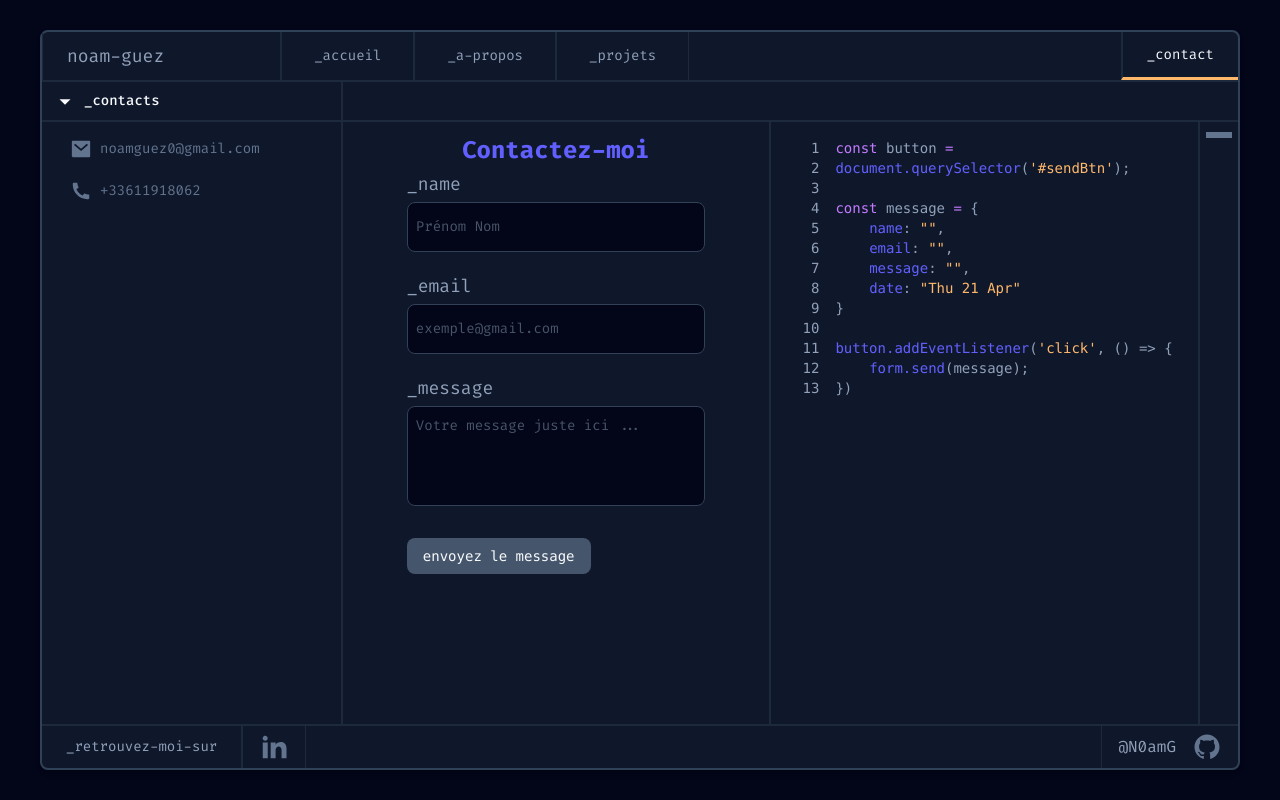
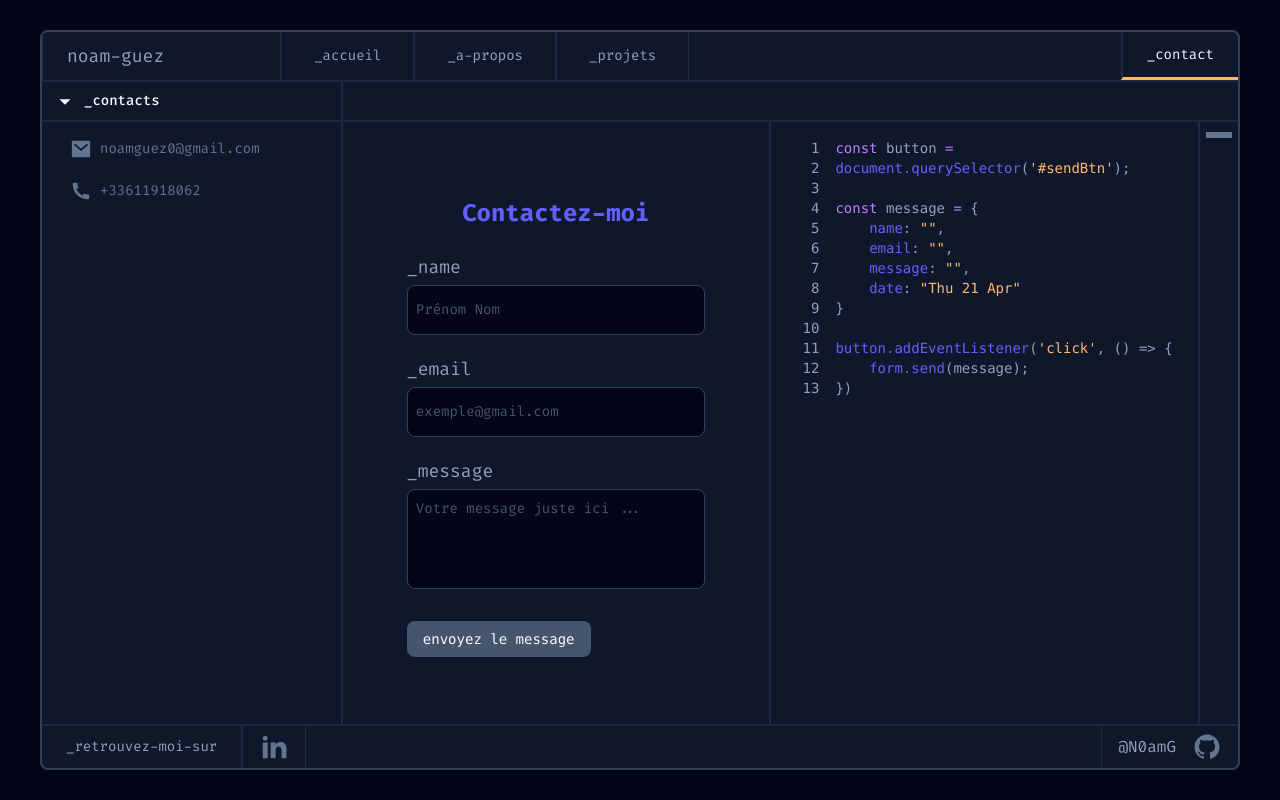
Before and after one commit to N0amG/Portfolio-public, a Next.js app: page /contact in a window 1280 px wide. Built offline with nearby package versions, Linux system fonts and the light colour scheme.

Commit message:
Fix : css in contact page 2

```diff
--- a/src/app/contact/page.jsx
+++ b/src/app/contact/page.jsx
@@ -56,9 +56,7 @@ export default function Contact({ className }) {
 	// Conteneur principal de la page contact
 	return (
 		// Conteneur principal de la colonne gauche et centrale
-		<div
-			className={`flex items-start w-full h-full ${className} text-sm`}
-		>
+		<div className={`flex items-start w-full h-full ${className} text-sm`}>
 			{/* Colonne de gauche : menu déroulant (Dropdown) */}
 			<div className='left-container flex flex-col items-center justify-start h-full overflow-y-auto scrollbar-custom min-w-[235px] max-w-[301px] w-full'>
 				{/* Titre du menu déroulant (Dropdown) */}
@@ -97,16 +95,16 @@ export default function Contact({ className }) {
 			<div className='right-left-container flex items-start justify-start w-full min-w-[600px] h-full max-h-full mt-[38px]'>
 				<div
 					id='form-container'
-					className='flex flex-col items-center text-justify text-lg text-slate-400 border-t-2 border-r-2 border-slate-800 w-1/2 overflow-y-auto min-h-[400px] h-[calc(100%-38px)] scrollbar-custom'
+					className='flex flex-col items-center justify-center text-justify text-lg text-slate-400 border-t-2 border-r-2 border-slate-800 w-1/2 overflow-y-auto min-h-[400px] h-[calc(100%-38px)] scrollbar-custom'
 				>
-					<h2 className='text-2xl text-indigo-500 font-bold mb-1 mt-3'>
-						Contactez-moi
-					</h2>
 					<form
 						id='form'
 						onSubmit={handleSubmit}
-						className='flex flex-col items-center justify-start w-[70%] h-full gap-5'
+						className='flex flex-col items-center justify-center w-[70%] h-full gap-5'
 					>
+						<h2 className='flex text-2xl text-indigo-500 font-bold mb-1 mt-3'>
+							Contactez-moi
+						</h2>
 						<InputField
 							placeholder='Prénom Nom'
 							type='text'
```
